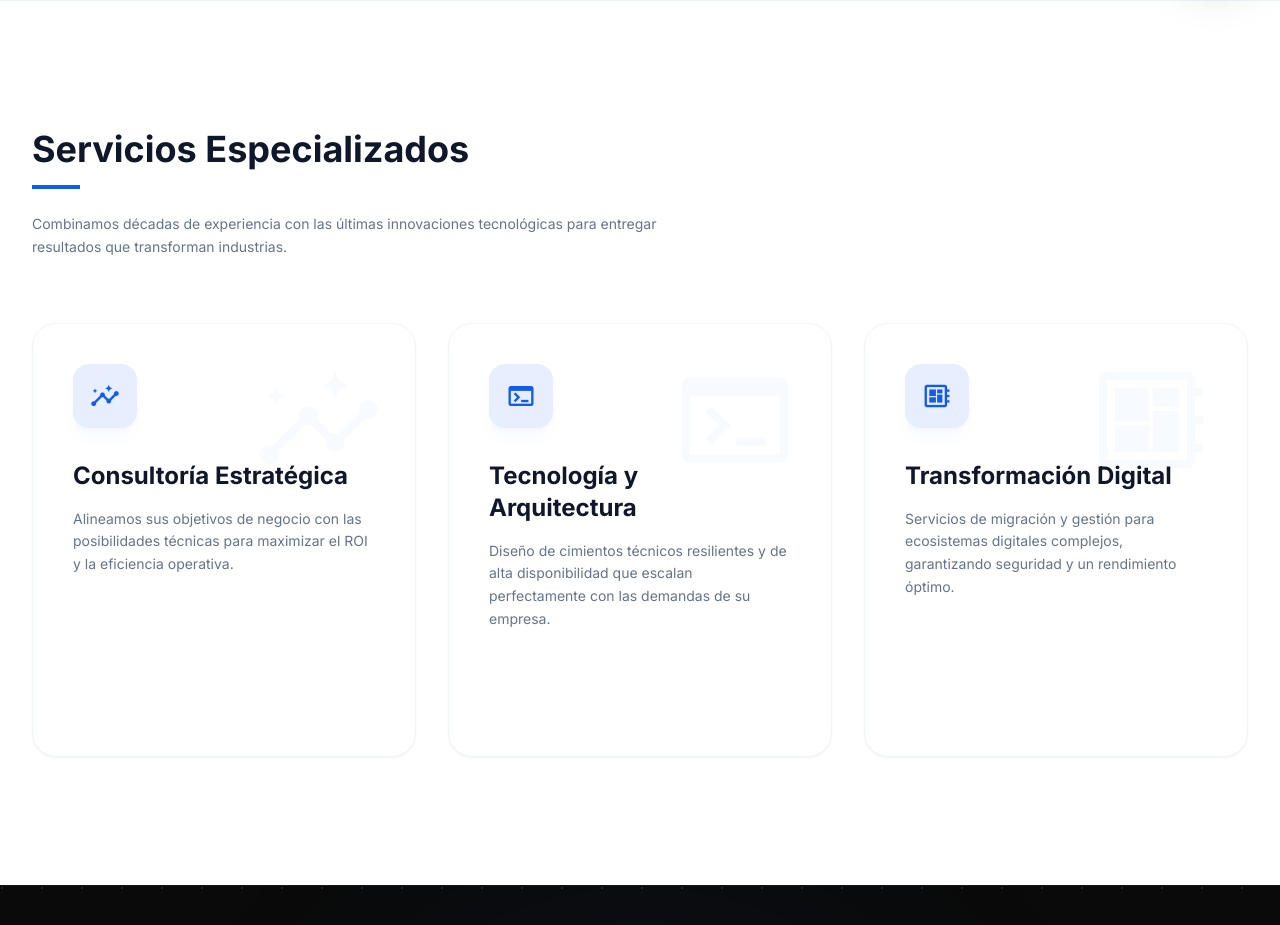
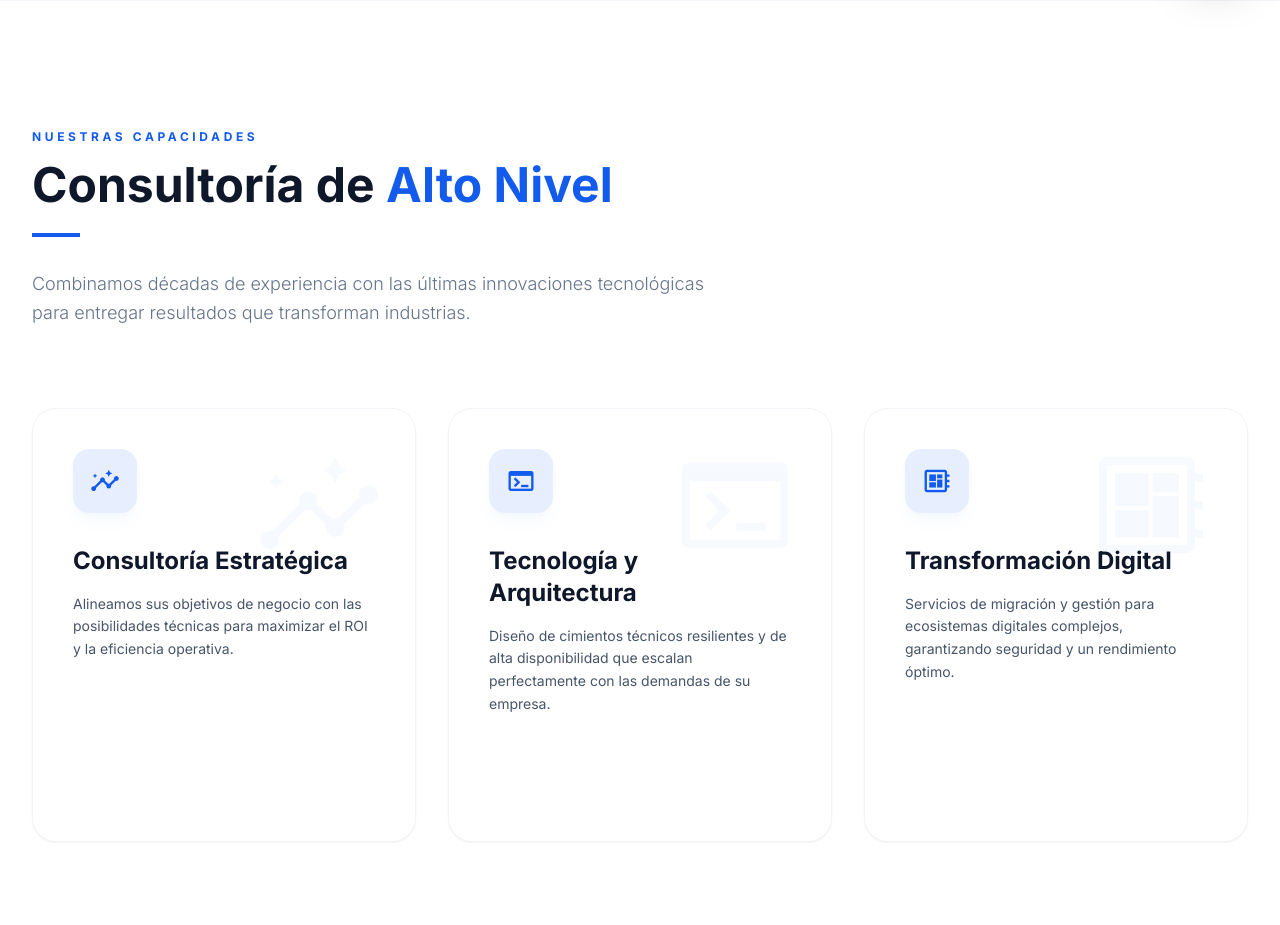
Before and after one commit to asinomas/paginaultima, a React (Vite) app in the folder Pagina_ultima/: page / in a window 1280 px wide. Shown: the part 800-1725 px from the top of the page. Built offline with nearby package versions, Linux system fonts and the light colour scheme.

Commit message:
Update Services.tsx

```diff
--- a/Pagina_ultima/src/components/Services.tsx
+++ b/Pagina_ultima/src/components/Services.tsx
@@ -27,30 +27,37 @@ const Services: React.FC<ServicesProps> = ({ onNavigate }) => {
     <section id="servicios" className="bg-white py-32 border-t border-slate-100">
       <div className="container mx-auto max-w-7xl px-6 lg:px-8">
 
-        {/* Encabezado Clásico Recuperado */}
-        <div className="mb-16">
-          <h3 className="text-3xl md:text-4xl font-bold text-slate-900 mb-4">
-            Servicios Especializados
+        {/* Encabezado: Título bicolor + Línea + Frase de Experiencia */}
+        <div className="mb-20">
+          <h2 className="text-xs font-bold uppercase tracking-[0.3em] text-[#135bec] mb-4">
+            Nuestras Capacidades
+          </h2>
+
+          <h3 className="text-4xl md:text-5xl font-extrabold text-slate-900 mb-6">
+            Consultoría de <span className="text-[#135bec]">Alto Nivel</span>
           </h3>
-          {/* Línea corta azul distintiva */}
-          <div className="h-1 w-12 bg-[#135bec] mb-6"></div>
 
-          {/* Frase solicitada con la tipografía y tamaño actual */}
-          <p className="text-slate-500 max-w-2xl text-sm leading-relaxed">
+          {/* Línea azul distintiva */}
+          <div className="h-1 w-12 bg-[#135bec] mb-8"></div>
+
+          {/* Frase de experiencia ubicada exactamente debajo de la línea */}
+          <p className="text-slate-500 max-w-2xl text-lg leading-relaxed font-light">
             Combinamos décadas de experiencia con las últimas innovaciones tecnológicas para entregar resultados que transforman industrias.
           </p>
         </div>
 
-        {/* Grid de Servicios (Manteniendo los cambios de títulos y botón que estaban bien) */}
+        {/* Grid de Servicios con diseño moderno */}
         <div className="grid grid-cols-1 gap-8 md:grid-cols-3">
           {serviceItems.map((item, idx) => (
             <div key={idx} className="group relative rounded-3xl bg-white p-10 shadow-sm border border-slate-100 transition-all duration-500 hover:shadow-2xl hover:-translate-y-2 overflow-hidden">
 
+              {/* Icono decorativo gigante de fondo */}
               <div className="absolute top-0 right-0 p-8 opacity-[0.03] group-hover:opacity-[0.08] transition-opacity">
                 <span className="material-symbols-outlined !text-9xl text-[#135bec]">{item.icon}</span>
               </div>
 
               <div className="relative z-10">
+                {/* Icono con fondo azul translúcido */}
                 <div className="mb-8 flex size-16 items-center justify-center rounded-2xl bg-[#135bec]/10 text-[#135bec] transition-all duration-500 group-hover:bg-[#135bec] group-hover:text-white group-hover:rotate-[10deg] shadow-lg shadow-blue-500/5">
                   <span className="material-symbols-outlined !text-3xl">{item.icon}</span>
                 </div>
@@ -58,11 +65,13 @@ const Services: React.FC<ServicesProps> = ({ onNavigate }) => {
                 <h4 className="mb-4 text-2xl font-bold text-slate-900 group-hover:text-[#135bec] transition-colors">
                   {item.title}
                 </h4>
-                <p className="text-slate-500 leading-relaxed text-sm">
+
+                <p className="text-slate-600 leading-relaxed text-sm">
                   {item.description}
                 </p>
               </div>
 
+              {/* Botón Saber más con la flecha */}
               <div className="mt-8 pt-8 border-t border-slate-50 opacity-0 group-hover:opacity-100 transition-all transform translate-y-4 group-hover:translate-y-0">
                  <button
                   onClick={() => onNavigate?.('services')}
```
